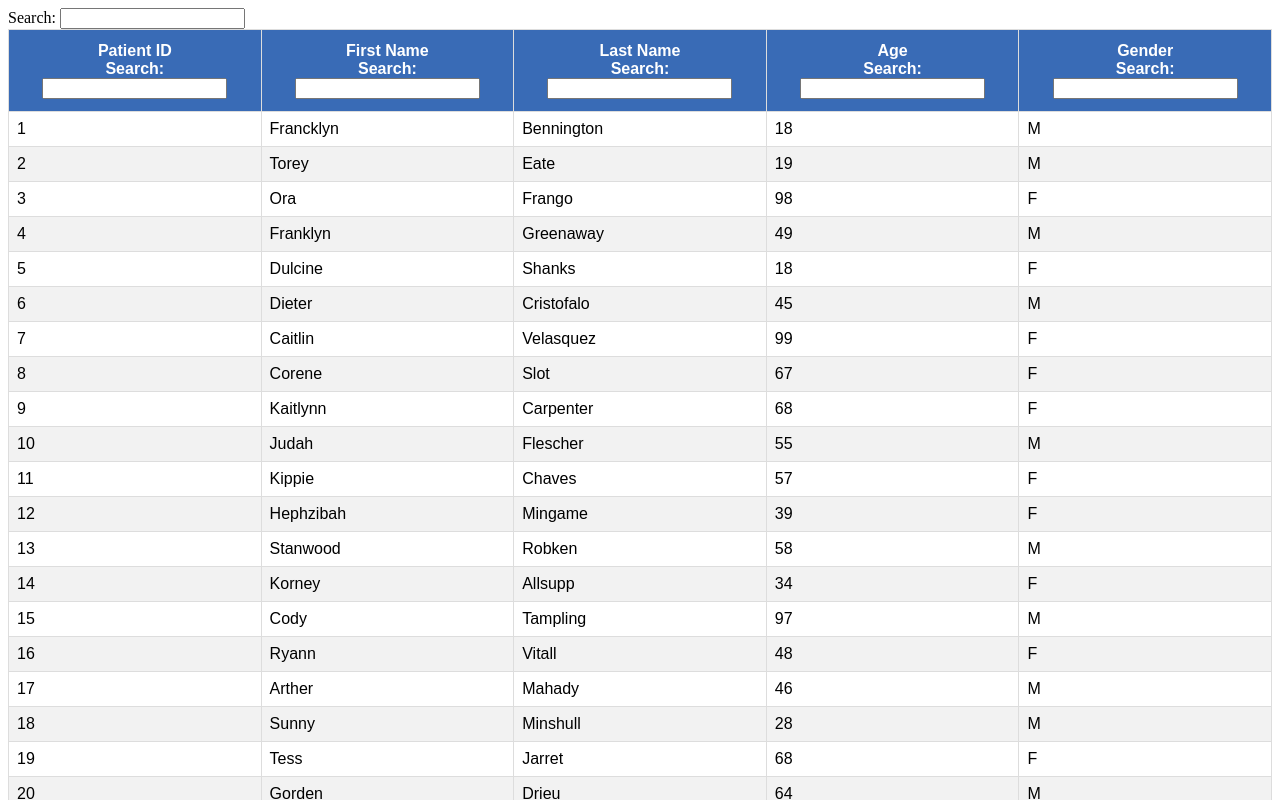
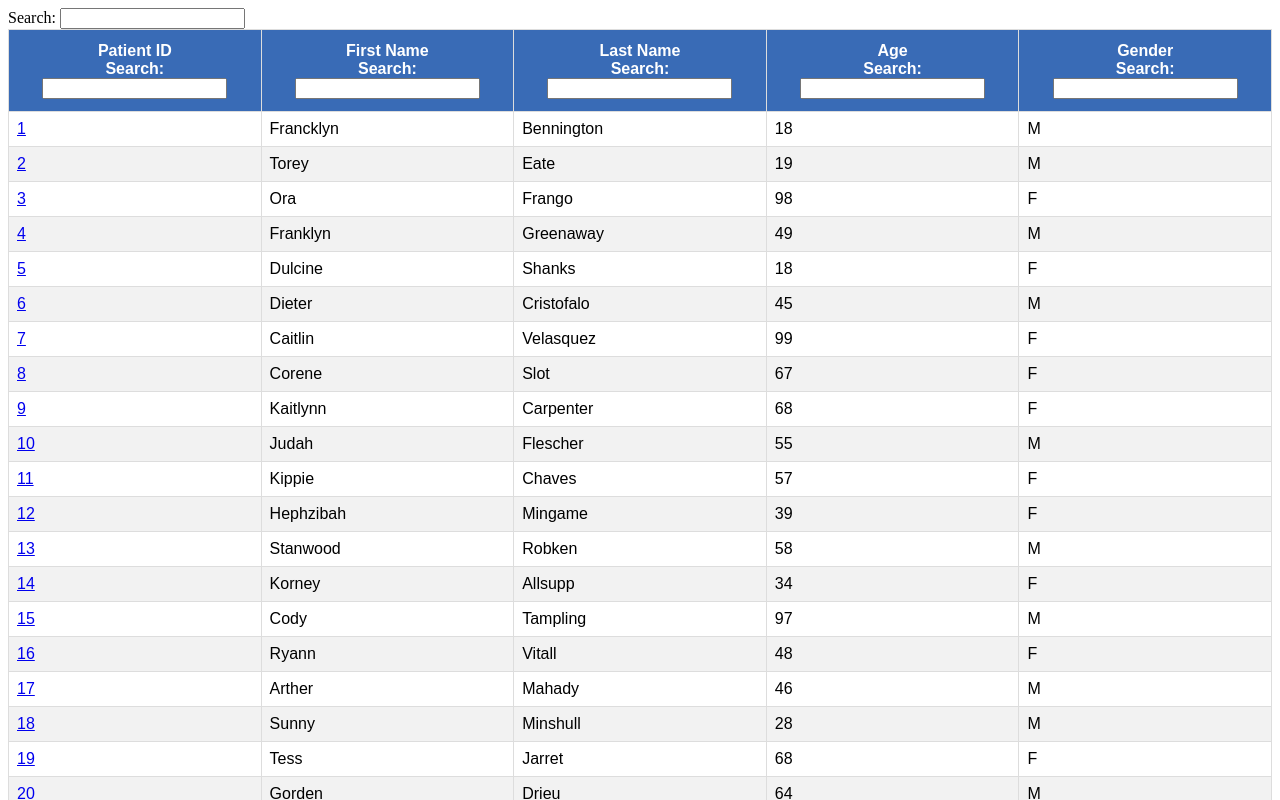
Before and after one commit to BeauOster/Hospital-Manager, a Next.js app in the folder hospital-manager/: page /patientrecords in a window 1280 px wide. Shown: the top 800 px of the page. Built offline with nearby package versions, Linux system fonts and the light colour scheme.

Commit message:
1. Added links to each patient id's in the patient table. Each link will take you to that patient's profile. BeauO 4/16/24

```diff
--- a/hospital-manager/components/PatientTable.js
+++ b/hospital-manager/components/PatientTable.js
@@ -4,6 +4,7 @@ import TEST_DATA from './TEST_DATA.json'
 import { COLUMNS } from './Columns'
 import styles from '../Styles/TableSorting.module.css'
 import { GlobalFilter } from './GlobalFilter'
+import Link from 'next/link';
 
 // Define the TableSorting component
 export const PatientTable = () => {
@@ -48,7 +49,7 @@ export const PatientTable = () => {
 
                                 <th {...column.getHeaderProps(column.getSortByToggleProps)}>
                                     {column.render('Header')}
-                                    <div>{column.canFilter ? column.render('Filter') : null}</div>
+                                    <div>{column.canFilter ? column.render('Filter', ) : null}</div>
                                     <span>
                                         {/*Check if column is sorted, '' means render an empty string if not sorted at all.*/}
                                         {column.isSorted ? (column.isSortedDesc ?  ' 🔽' : ' 🔼') : ''}
@@ -70,6 +71,15 @@ export const PatientTable = () => {
                             <tr {...row.getRowProps()}>
                                 {
                                     row.cells.map((cell) => {
+                                        if (cell.column.id === 'PatientID') {
+                                            return (
+                                                <td {...cell.getCellProps()}>
+                                                <Link href={`/patients/${cell.value}`}>
+                                                  {cell.render('Cell')}
+                                                </Link>
+                                                </td>
+                                            );
+                                        }
                                         return <td {...cell.getCellProps}>{cell.render('Cell')}</td>
                                     })
                                 }
```
